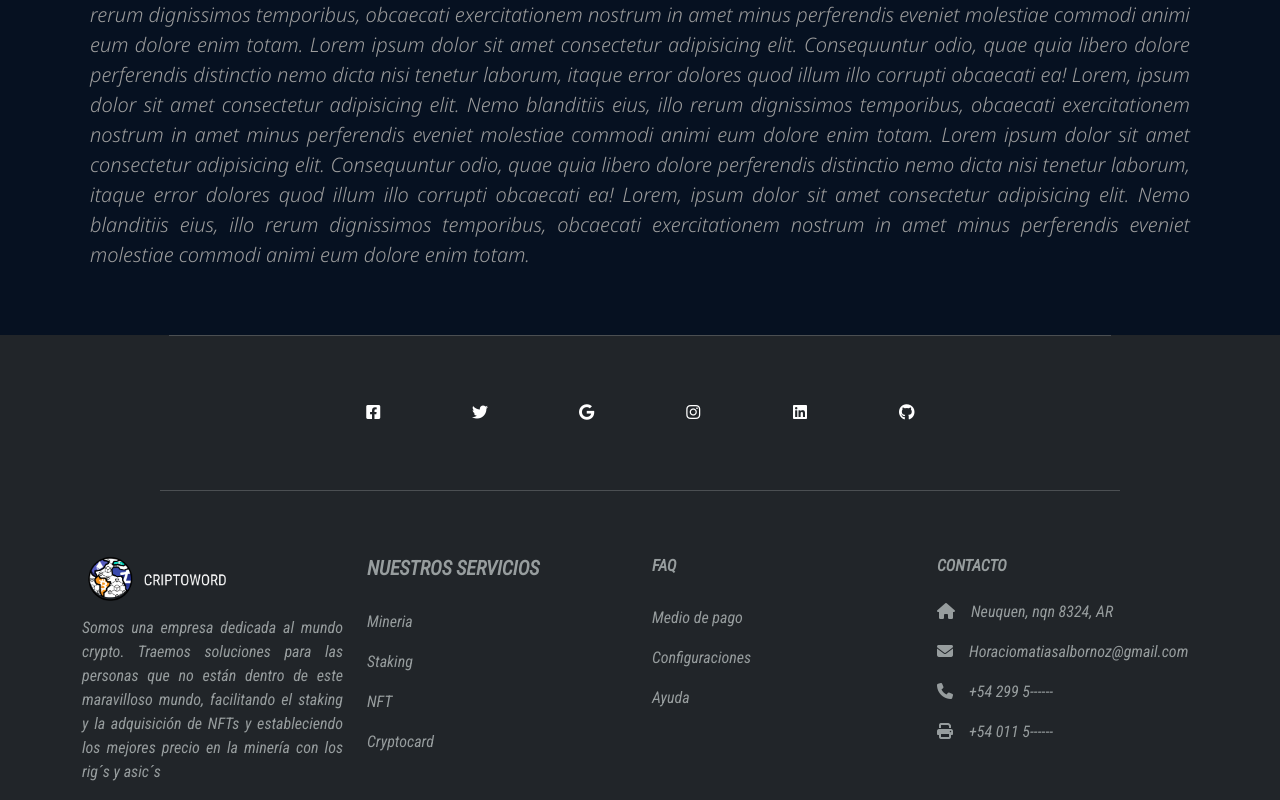
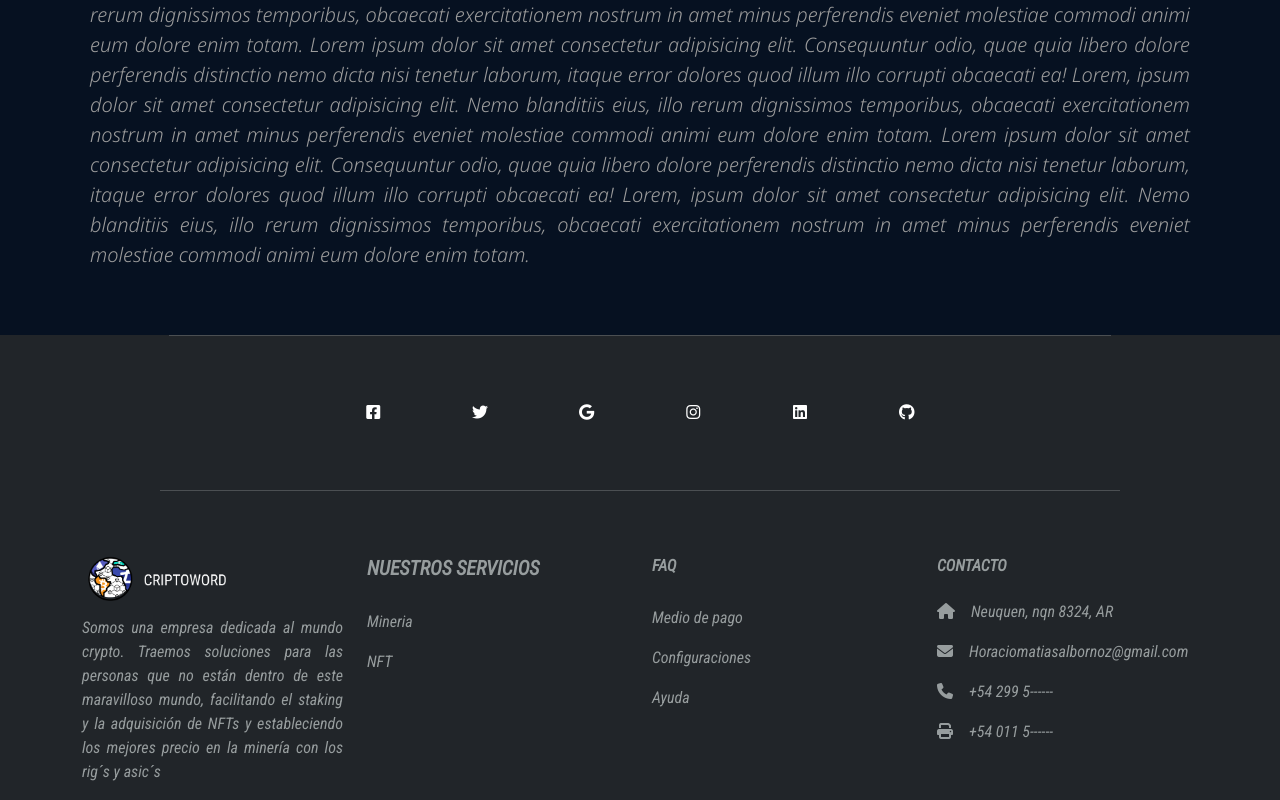
Before and after one commit to horacio-a/Criptoword-front, a React (Create React App) app: page /FAQ in a window 1280 px wide. Shown: the part 2084-2884 px from the top of the page. Built offline with nearby package versions, Linux system fonts and the light colour scheme.

Commit message:
eliminar staking y criptocard

```diff
--- a/src/App.js
+++ b/src/App.js
@@ -27,8 +27,6 @@ function App() {
         <Route path='contacto' element={<ContactoPage />}/>
         <Route path='mineria' element={<MineraPage />}/>
         <Route path='NFT' element={<NFTPage />}/>
-        <Route path='staking' element={<StakingPage />}/>
-        <Route path='criptocard' element={<CriptocardPage/>}></Route>
         <Route path='FAQ' element={<FAQPage />}/>
       </Routes>
       </BrowserRouter>
--- a/src/componets/layout/Footer.js
+++ b/src/componets/layout/Footer.js
@@ -95,13 +95,7 @@ function Footer() {
                                 <a href="/Mineria" class='footer' >Mineria</a>
                             </p>
                             <p>
-                                <a href="/Staking" class='footer' >Staking</a>
-                            </p>
-                            <p>
                                 <a href="/NFT" class='footer'>NFT</a>
-                            </p>
-                            <p>
-                                <a href="/Criptocard" class='footer'>Cryptocard</a>
                             </p>
                         </Col>
                         <Col>
--- a/src/componets/layout/Header.js
+++ b/src/componets/layout/Header.js
@@ -27,14 +27,10 @@ function navbar() {
             <NavLink href="/contacto">Contacta con nosotros</NavLink>
             <NavDropdown title="Nuestros servicios" id="basic-nav-dropdown">
               <NavDropdown.Item href="/mineria">Mineria</NavDropdown.Item>
-              <NavDropdown.Item href="/staking">
-                Staking
-              </NavDropdown.Item>
+
               <NavDropdown.Item href="/NFT">NFT</NavDropdown.Item>
               <NavDropdown.Divider />
-              <NavDropdown.Item href="/criptocard">
-                Aproximamente cryptocard
-              </NavDropdown.Item>
+
             </NavDropdown>
             <Nav.Link href="/FAQ">FAQ</Nav.Link>
           </Nav>
--- a/src/pages/CriptocardPage.js
+++ /dev/null
@@ -1,10 +0,0 @@
-import React from "react";
-const CriptocardPage = (props) => {
-    return (
-        <div>
-        <h1>Criptocard</h1>
-
-         </div>
-    );
-}
-export default CriptocardPage;
--- a/src/pages/StakingPage.js
+++ /dev/null
@@ -1,9 +0,0 @@
-import React from "react";
-const StakingPage = (props) => {
-    return (
-        <div>
-          <h1>Staking</h1>
-        </div>
-    );
-}
-export default StakingPage;
```
